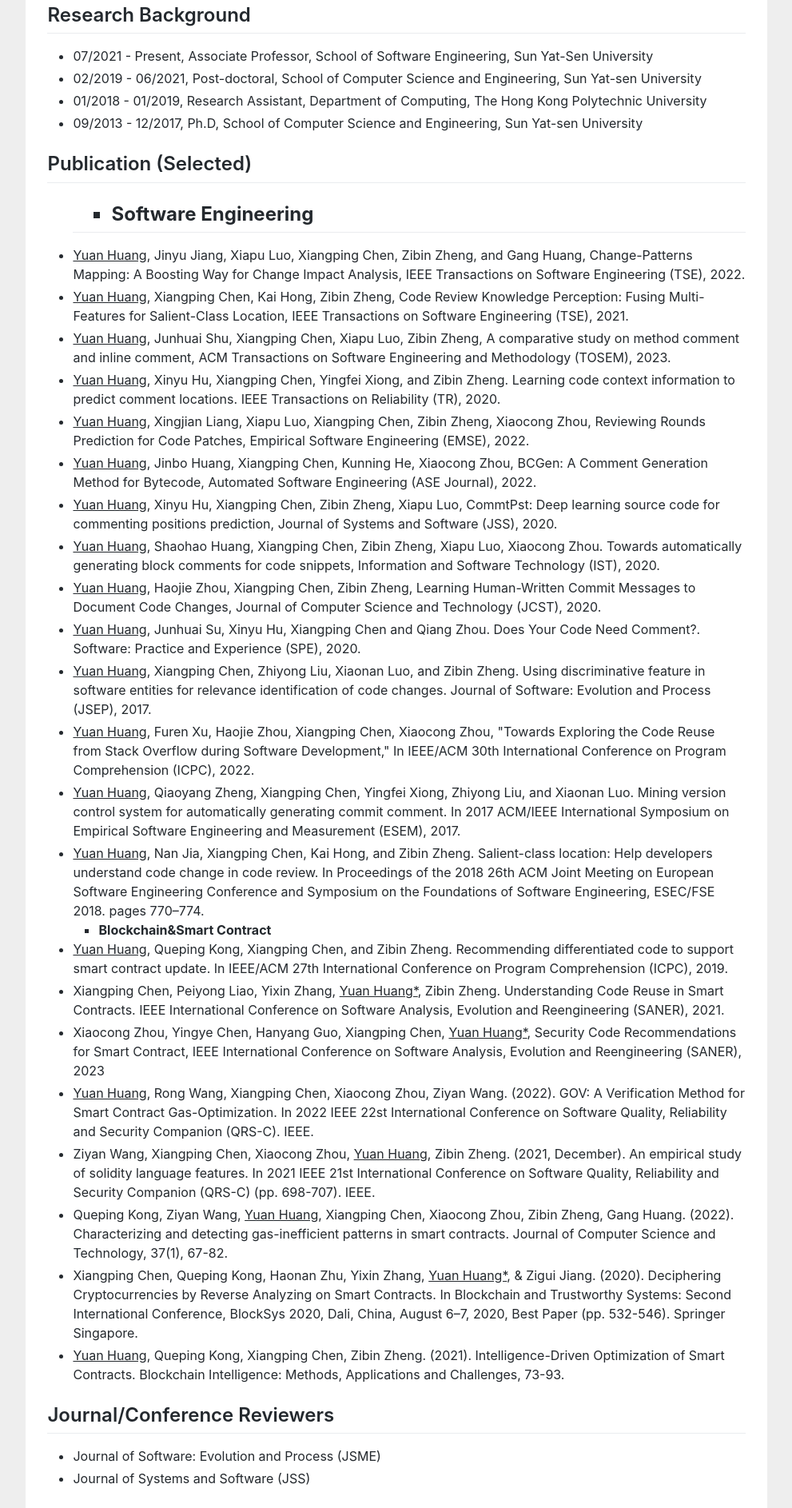
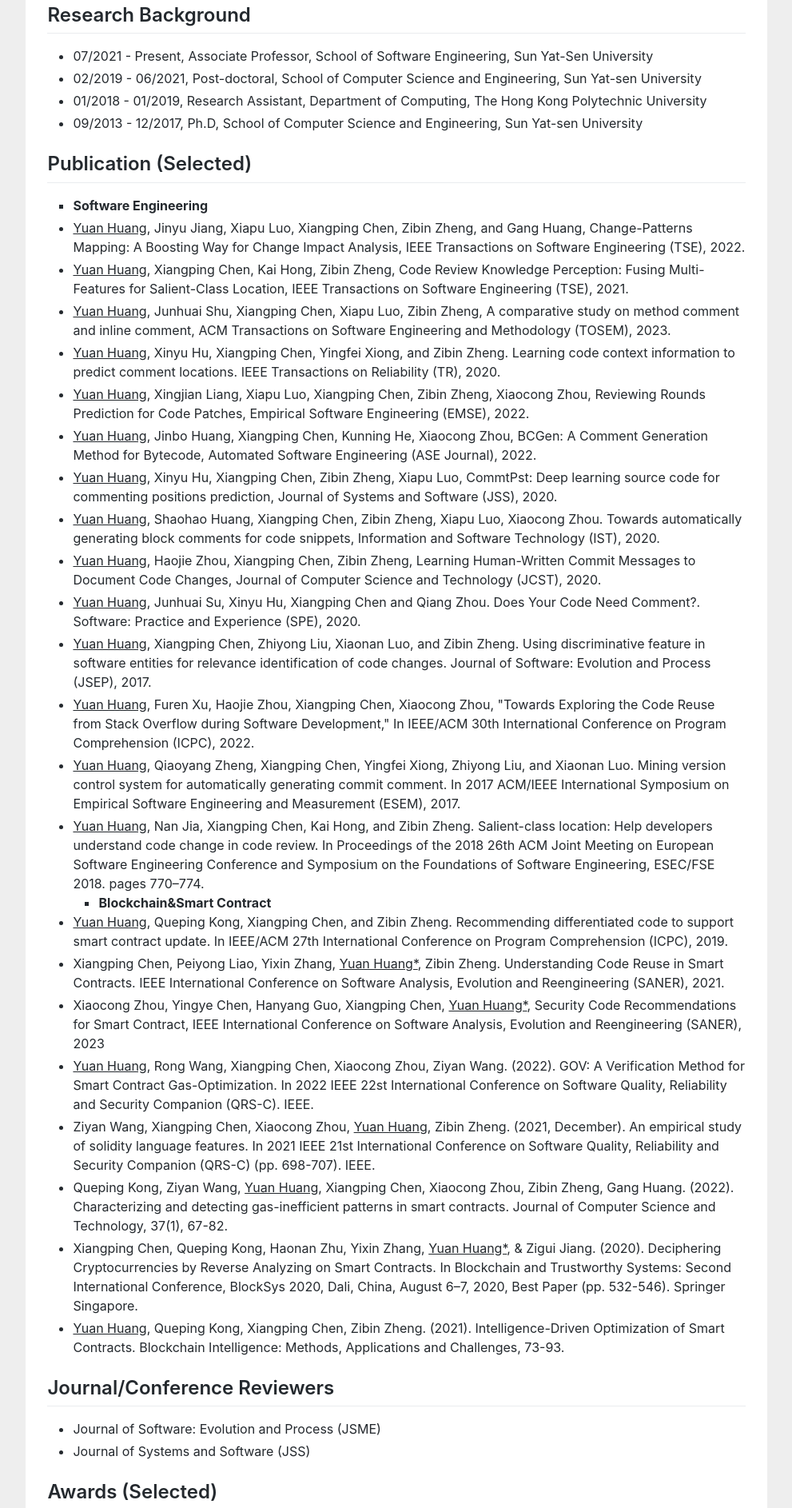
Before and after one commit to huangyuan-hy/huangyuan-hy.github.io, a Jekyll site: the page index.html, which Jekyll copies as it is, in a window 1280 px wide. Shown: the part 626-2512 px from the top of the page at 80% size, without its empty margins (144-1135 px from the left). Built offline with Jekyll 4.4.1, drawn with Linux system fonts in a browser that asks for light colours.

Commit message:
Update index.html

```diff
--- a/index.html
+++ b/index.html
@@ -82,11 +82,11 @@ gtag('config', 'UA-158965281-1');
 
 				<h2>Publication (Selected)</h2>
 				<ul>
-<h2>
-    <ul type="square">
-        <li><b>Software Engineering</b></li>
-    </ul>
-</h2>
+
+
+        <li type="square"><b>Software Engineering</b></li>
+
+
 
 <li><u>Yuan Huang</u>, Jinyu Jiang, Xiapu Luo, Xiangping Chen, Zibin Zheng, and Gang Huang, Change-Patterns Mapping: A Boosting Way for Change Impact Analysis, IEEE Transactions on Software Engineering (TSE), 2022.</li>
 <li><u>Yuan Huang</u>, Xiangping Chen, Kai Hong, Zibin Zheng, Code Review Knowledge Perception: Fusing Multi-Features for Salient-Class Location, IEEE Transactions on Software Engineering (TSE), 2021.</li>
```
